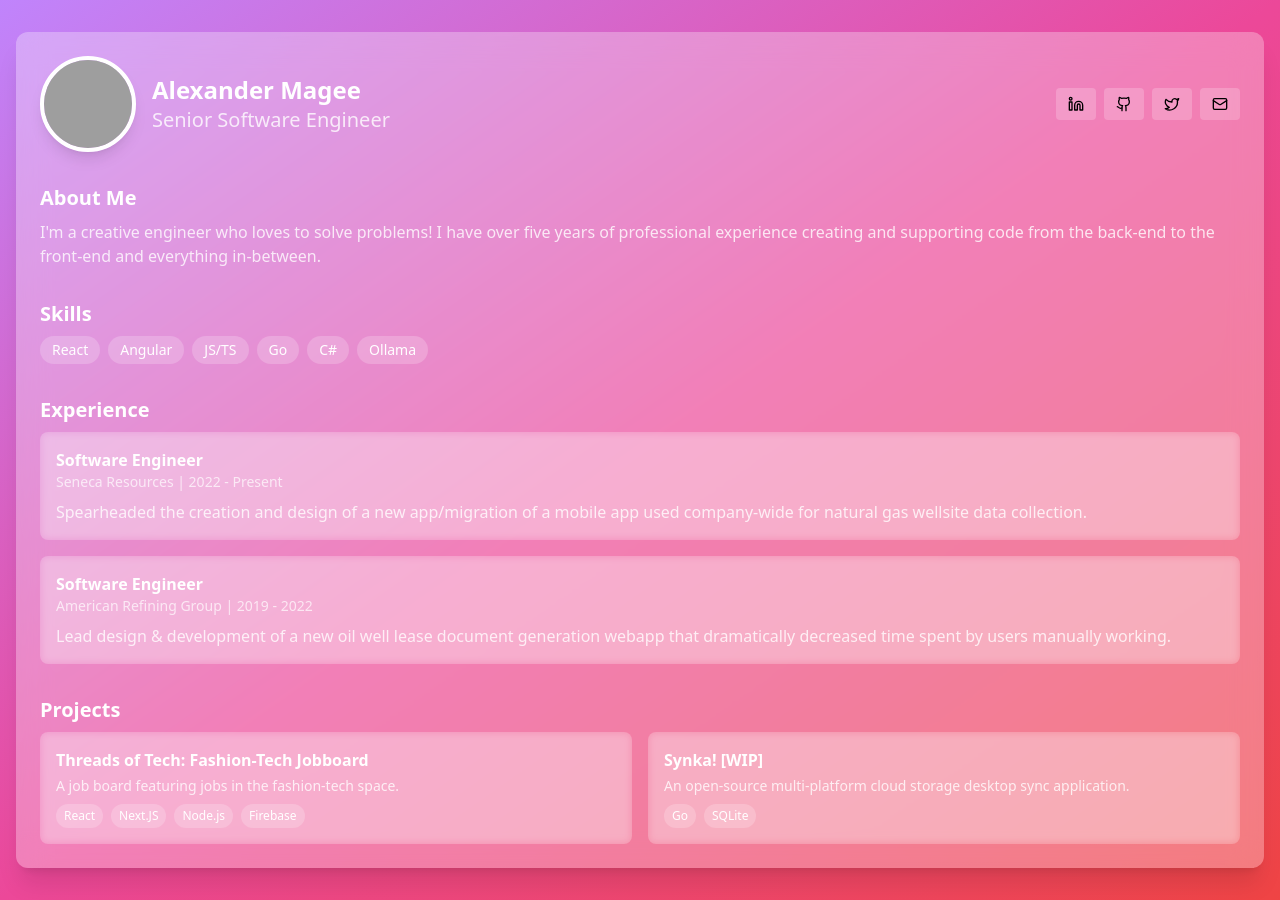
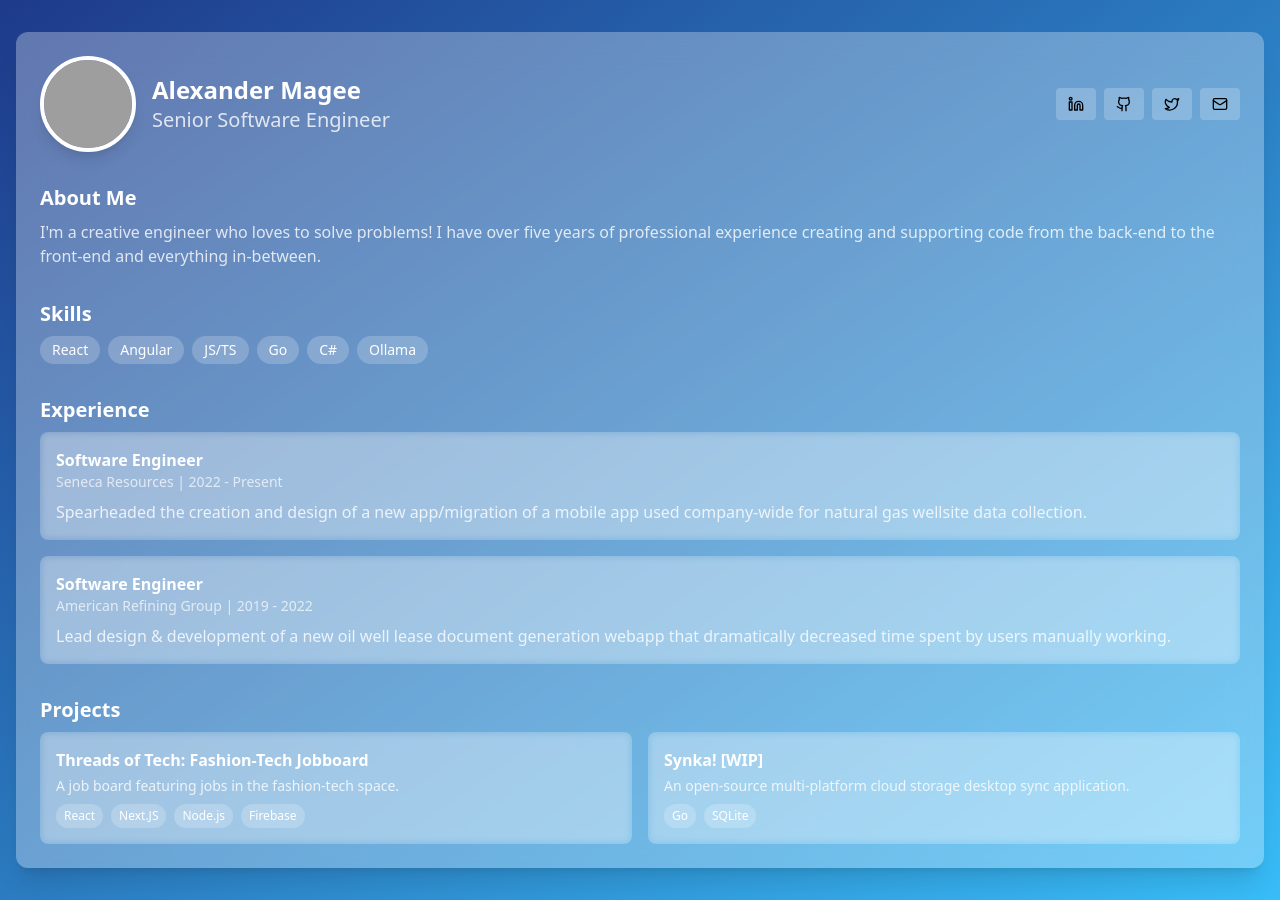
Before and after one commit to xmagee/portfolio, a React (Create React App) app: page / in a window 1280 px wide. Built offline with nearby package versions, Linux system fonts and the light colour scheme; grey boxes are pictures that could not be loaded.

Commit message:
change background gradient

```diff
--- a/src/App.js
+++ b/src/App.js
@@ -16,7 +16,7 @@ const CardContent = ({ children, className, ...props }) => (
 
 export default function GlassPortfolio() {
   return (
-    <div className="min-h-screen bg-gradient-to-br from-purple-400 via-pink-500 to-red-500">
+    <div className="min-h-screen bg-gradient-to-br from-blue-900 to-sky-400">
       <div className="container mx-auto px-4 py-8">
         <Card className="backdrop-blur-lg bg-white/30 shadow-xl rounded-xl overflow-hidden">
           <CardContent className="p-6">
```
